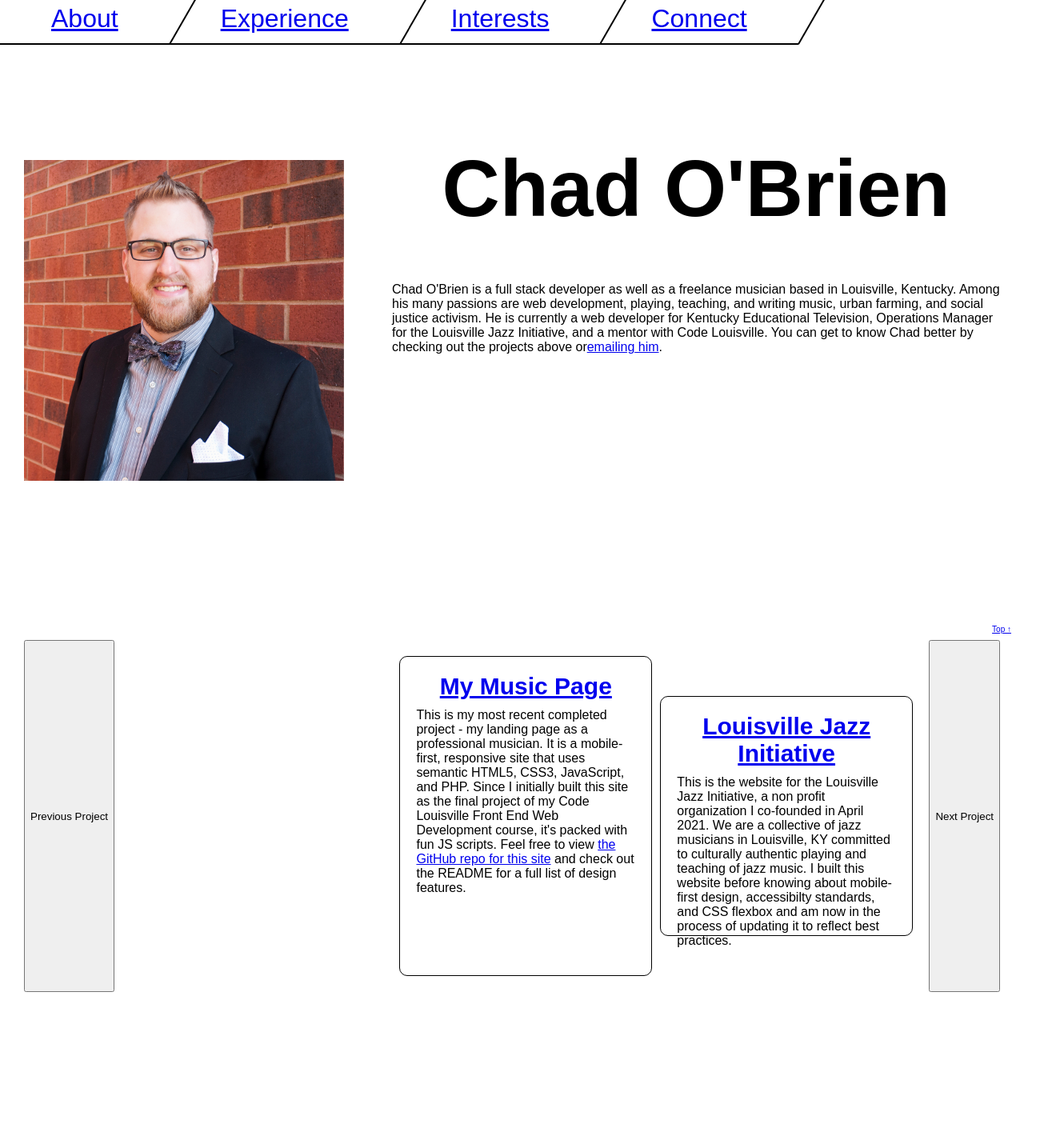
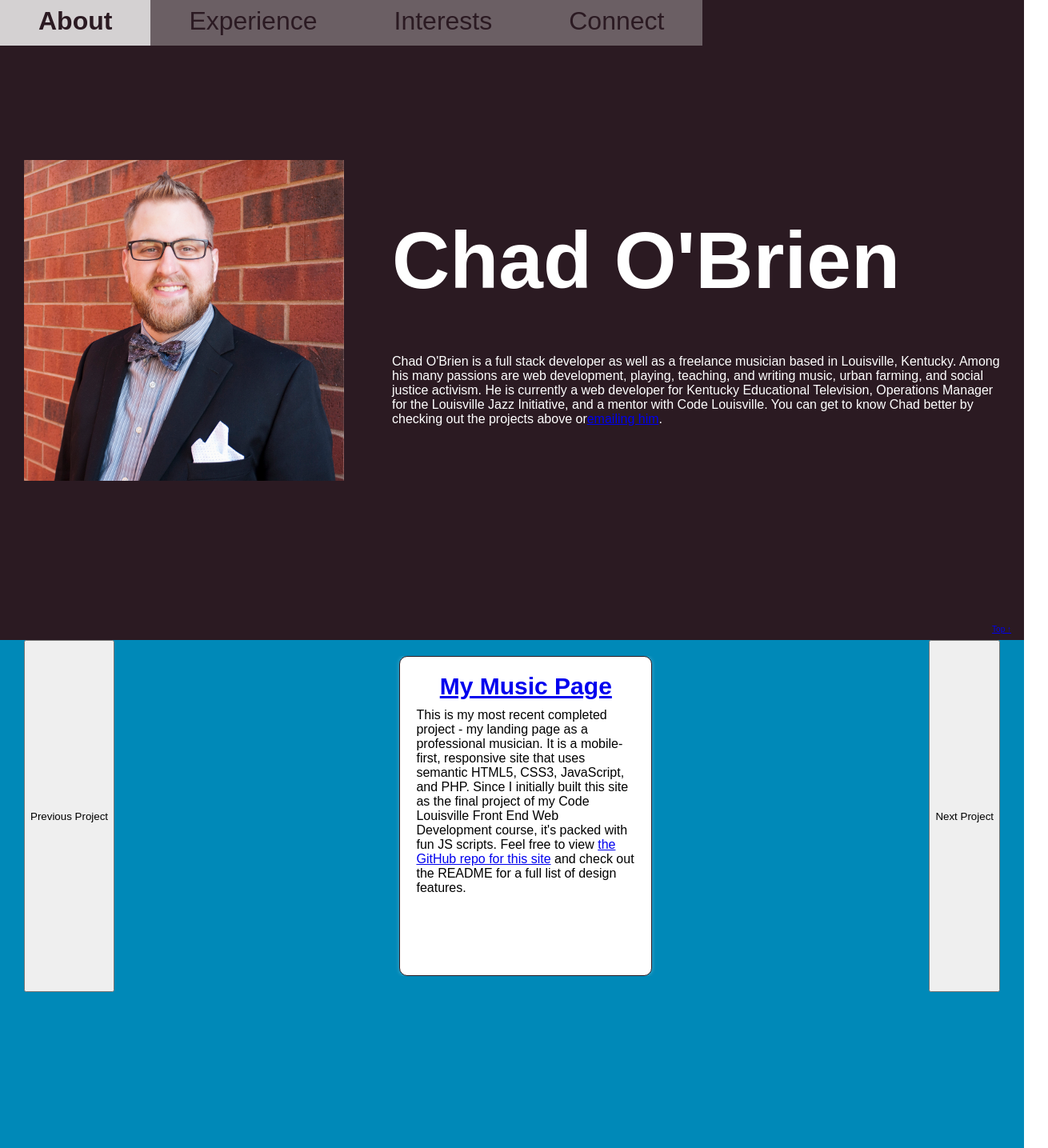
Before and after one commit to csobrien90/csobrien90.github.io, a React (Create React App) app: page / in a window 1280 px wide. Shown: the top 1435 px of the page at 80% size, 1310 px wide, since content can reach past the window. Built offline with nearby package versions, Linux system fonts and the light colour scheme; a web font is replaced by a local one.

Commit message:
make nav respond to scroll

```diff
--- a/src/App.js
+++ b/src/App.js
@@ -6,9 +6,8 @@ import Interests from './components/Interests';
 import Connect from './components/Connect';
 
 class App extends React.Component {
-
 	render() {
-		return(
+		return (
 			<main>
 				<Navigation />
 				<About />
--- a/src/components/Navigation.js
+++ b/src/components/Navigation.js
@@ -2,12 +2,41 @@ import React from 'react';
 import links from '../links.json';
 
 class Navigation extends React.Component {
+
+	constructor(props) {
+		super(props);
+		this.state = {
+			activeLink: "about"
+		}
+	}
+
+	componentDidMount() {
+		const offset = 0 - document.querySelector('#about').getBoundingClientRect().y;
+		const experienceY = document.querySelector('#experience').getBoundingClientRect().y + offset;
+		const interestsY = document.querySelector('#interests').getBoundingClientRect().y + offset;
+		const connectY = document.querySelector('#connect').getBoundingClientRect().y + offset;
+
+		window.addEventListener('scroll', (e) => {
+			var pos = window.scrollY;
+			if ( pos >= 0 && pos < experienceY ) {
+				this.setState({activeLink: "about"});
+			} else if ( pos >= experienceY && pos < interestsY ) {
+				this.setState({activeLink: "experience"});
+			} else if ( pos >= interestsY && pos < connectY ) {
+				this.setState({activeLink: "interests"});
+			} else if ( pos >= connectY) {
+				this.setState({activeLink: "connect"});
+			}
+		})
+	}
+
 	render() {
 		return(
 			<nav>
 				{
 					links && links.map((link, index) => {
-						return <a href={link.href} key={index}>{link.displayText}</a>
+						const activeClass = this.state.activeLink === link.displayText.toLowerCase() ? 'active' : '';
+						return <a className={activeClass} href={link.href} key={index}>{link.displayText}</a>
 					})
 				}
 			</nav>
--- a/src/index.css
+++ b/src/index.css
@@ -1,4 +1,13 @@
 @import url('https://fonts.googleapis.com/css2?family=Antic&display=swap');
+
+:root {
+	--black: #2b1a22;
+	--white: #efdbc4;
+	--tan: #bc946b;
+	--red-orange: #f05741;
+	--blue: #0089b8;
+	--yellow: #ddaf4a;
+}
 
 * {
     box-sizing: border-box;
@@ -46,31 +55,32 @@ p {
 
 main {
 	position: relative;
+	overflow-x: hidden;
 }
 
 nav {
 	position: fixed;
 	top: 0;
-	padding: .5em 0;
+	width: 100%;
+	height: 5.7em;
 	z-index: 2;
+	padding: .8em 0 .5em;
+	min-width: 60%;
 }
 
 nav a {
 	font-size: 2rem;
-	padding: 0.4em 2em;
-	border-bottom: 2px solid black;
+	padding: .4em 1.5em;
+	border-bottom: 2px solid var(--black);
 	position: relative;
+	background-color: rgba(255, 255, 255, .3);
+	text-decoration: none;
+	color: var(--black)
 }
 
-nav a:after {
-	bottom: -6px;
-    content: "";
-    position: absolute;
-    width: 0;
-    height: 72px;
-    right: -19px;
-    border-left: 2px solid black;
-    transform: rotate(30deg);
+nav a:hover, .active {
+	background-color: rgba(255, 255, 255, .8);
+	font-weight: bold;
 }
 
 section {
@@ -82,11 +92,11 @@ section {
 	display: grid;
 	grid-template-areas:
 		"pic heading"
-		"pic about"
 		"pic about";
 	align-items: center;
-	justify-items: center;
 	gap: 6em;
+	background-color: var(--black);
+	color: white;
 }
 
 #about img {
@@ -104,7 +114,16 @@ section {
 	align-self: flex-start;
 }
 
+#experience {
+	background-color: var(--blue);
+}
+
+#interests {
+	background-color: var(--yellow);
+}
+
 #connect {
+	background-color: var(--red-orange);
 	position: relative;
 }
 
@@ -160,7 +179,7 @@ footer {
   height: 300px;
   padding: 20px;
   margin: 0 1%;
-  border: 1px solid black;
+  border: 1px solid var(--black);
   border-radius: 1em;
   box-shadow: 0 0 5px rgba(255, 255, 255, .3);
   transition: all .3s;
```
